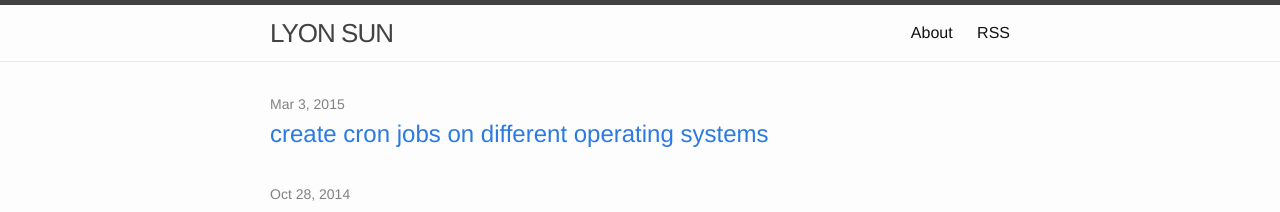
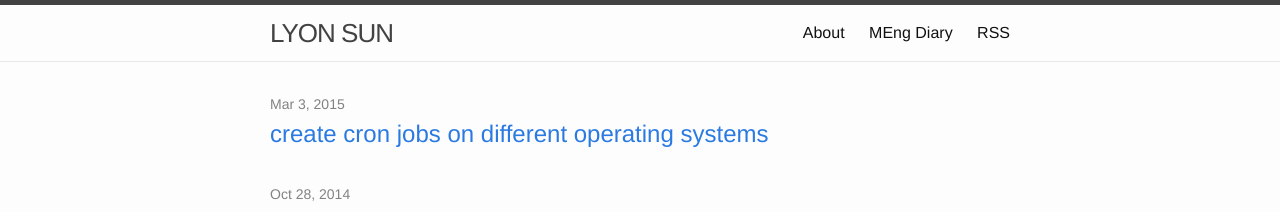
Before and after one commit to lyonsun/jekyll-blog, a Jekyll site: the page built from index.html, in a window 1280 px wide. Shown: the top 212 px of the page. Built offline with Jekyll 4.4.1, drawn with Linux system fonts in a browser that asks for light colours; Markdown is read by kramdown in place of the engine named in the settings.

Commit message:
layout fix.

```diff
--- a/_includes/header.html
+++ b/_includes/header.html
@@ -19,7 +19,8 @@
           <a class="page-link" href="{{ page.url | prepend: site.baseurl }}">{{ page.title }}</a>
           {% endif %}
         {% endfor %}
-        <a class="page-link" href="{{ "/feed.xml" | prepend: site.baseurl }}">RSS</a>
+        <a class="page-link" target="_blank" href="{{ "/ME-learning-diary/" | prepend: site.url }}">MEng Diary</a>
+        <a class="page-link" target="_blank" href="{{ "/feed.xml/" | prepend: site.baseurl }}">RSS</a>
       </div>
     </nav>
 
--- a/_layouts/page.html
+++ b/_layouts/page.html
@@ -3,7 +3,7 @@ layout: default
 ---
 <div class="post">
 
-  <article class="post-content">
+  <article class="post-content" style="text-align:center;">
     {{ content }}
   </article>
 
```
